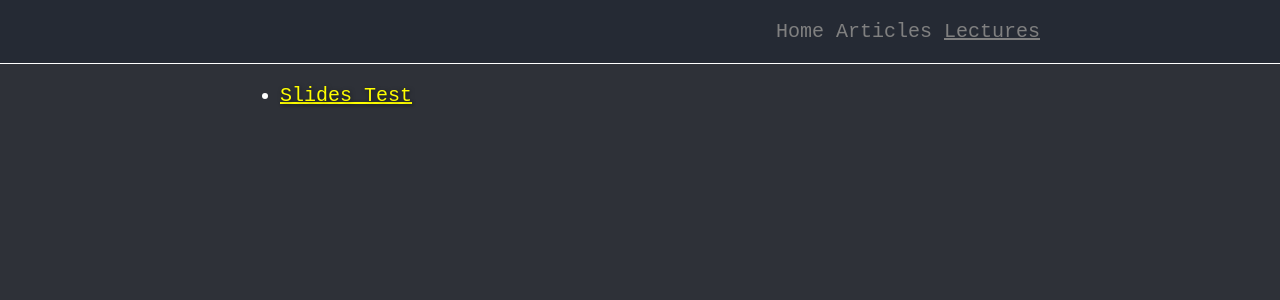
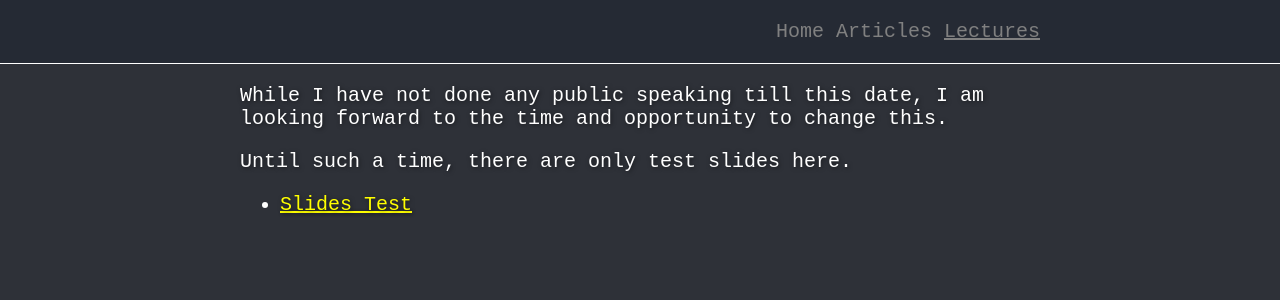
Before and after one commit to JerryMain/jerrymain.github.io, a Jekyll site: the page built from lectures.md, in a window 1280 px wide. Shown: the top 300 px of the page. Built offline with Jekyll 4.4.1, drawn with Linux system fonts in a browser that asks for light colours.

Commit message:
lectures.md: add a short introduction

```diff
--- a/lectures.md
+++ b/lectures.md
@@ -2,3 +2,8 @@
 title: Lectures
 layout: lectures
 ---
+
+While I have not done any public speaking till this date,
+I am looking forward to the time and opportunity to change this.
+
+Until such a time, there are only test slides here.
```
